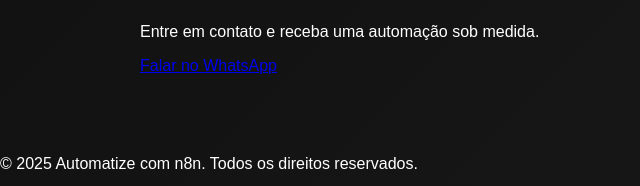
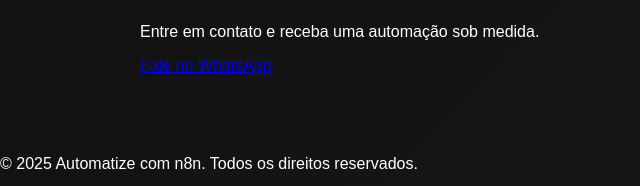
Before and after one commit to agenciaflow/AutomationbyAI, a plain HTML site: page index.html in a window 1280 px wide. Shown: the part 1328-1514 px from the top of the page, 0-640 px from the left. Drawn offline with Linux system fonts and the light colour scheme.

Commit message:
Update index.html

```diff
--- a/index.html
+++ b/index.html
@@ -42,7 +42,7 @@
   <section class="section" id="contato">
     <h2>🚀 Pronto para subir de nível?</h2>
     <p>Entre em contato e receba uma automação sob medida.</p>
-    <a href="https://wa.me/seunumerowhatsapp" class="btn">Falar no WhatsApp</a>
+    <a href="https://wa.me/351939383266?text=Olá,%20quero%20saber%20mais%20sobre%20a%20automação!" target="_blank">Fale no WhatsApp</a>
   </section>
 
   <footer class="footer">
```
